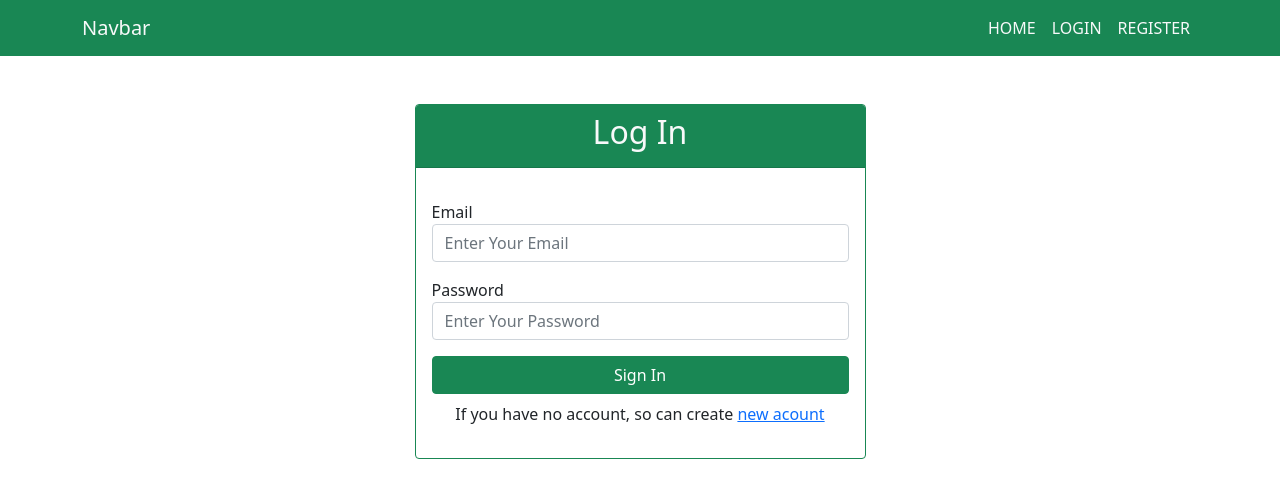
After one commit to sahosmia/Fighter, a PHP site: page /login.php in a window 1280 px wide. The commit adds this page. Shown: the top 498 px of the page. Run offline with PHP 8.4, Linux system fonts and the light colour scheme.

Commit message:
registation and login complete

```diff
--- /dev/null
+++ b/include/db.php
@@ -0,0 +1,2 @@
+<?php
+$db_connect = mysqli_connect("localhost", "root", "", "autentication");
--- /dev/null
+++ b/include/footer.php
@@ -0,0 +1,4 @@
+   <script src="https://cdn.jsdelivr.net/npm/bootstrap@5.0.1/dist/js/bootstrap.bundle.min.js"></script>
+   </body>
+
+   </html>
--- /dev/null
+++ b/include/header.php
@@ -0,0 +1,16 @@
+<?php session_start(); ?>
+<!doctype html>
+<html lang="en">
+
+<head>
+   <!-- Required meta tags -->
+   <meta charset="utf-8">
+   <meta name="viewport" content="width=device-width, initial-scale=1">
+
+   <!-- Bootstrap CSS -->
+   <link href="https://cdn.jsdelivr.net/npm/bootstrap@5.0.1/dist/css/bootstrap.min.css" rel="stylesheet">
+
+   <title>Hello, world!</title>
+</head>
+
+<body>
--- /dev/null
+++ b/include/nav.php
@@ -0,0 +1,33 @@
+<nav class="navbar navbar-expand-lg navbar-light bg-success">
+   <div class="container">
+      <a class="navbar-brand text-light" href="#">Navbar</a>
+      <button class="navbar-toggler" type="button" data-bs-toggle="collapse" data-bs-target="#navbarSupportedContent" aria-controls="navbarSupportedContent" aria-expanded="false" aria-label="Toggle navigation">
+         <span class="navbar-toggler-icon"></span>
+      </button>
+      <div class="collapse navbar-collapse" id="navbarSupportedContent">
+         <ul class="navbar-nav ms-auto mb-2 mb-lg-0 text-uppercase">
+            <li class="nav-item">
+               <a class="nav-link text-light" href="index.php">home</a>
+            </li>
+            <?php
+            if (isset($_SESSION['log_chack'])) :
+            ?>
+               <li class="nav-item">
+                  <a class="nav-link text-light" href="log_out_code.php">log Out</a>
+               </li>
+            <?php
+            else :
+            ?>
+               <li class="nav-item">
+                  <a class="nav-link text-light" href="login.php">login</a>
+               </li>
+               <li class="nav-item">
+                  <a class="nav-link text-light" href="register.php">register</a>
+               </li>
+            <?php
+            endif;
+            ?>
+         </ul>
+      </div>
+   </div>
+</nav>
--- /dev/null
+++ b/log_out_code.php
@@ -0,0 +1,5 @@
+<?php
+session_start();
+unset($_SESSION['log_chack']);
+unset($_SESSION['log_chack_email']);
+header("location: login.php");
--- /dev/null
+++ b/login.php
@@ -0,0 +1,96 @@
+<?php
+include 'include/header.php';
+include 'include/nav.php';
+
+?>
+
+<div class="container">
+   <div class="row">
+      <div class="col-md-5 m-auto mt-5">
+         <?php
+         if (isset($_SESSION['reg_success'])) :
+         ?>
+            <div class="alert alert-success" role="alert">
+               <?= $_SESSION['reg_success'] ?>
+            </div>
+         <?php
+            unset($_SESSION['reg_success']);
+         endif;
+         ?>
+         <?php
+         if (isset($_SESSION['deny_error'])) :
+         ?>
+            <div class="alert alert-warning" role="alert">
+               <?= $_SESSION['deny_error'] ?>
+            </div>
+         <?php
+            unset($_SESSION['deny_error']);
+         endif;
+         ?>
+         <div class="card border-success ">
+            <div class="card-header bg-success text-light">
+               <h2 class="text-center">Log In</h2>
+            </div>
+            <div class="card-body">
+               <form action="login_code.php" method="post">
+                  <div class="form-group mt-3">
+                     <label for="my-input">Email</label>
+                     <input id="my-input" placeholder="Enter Your Email" class="form-control" type="text" name="email" value="<?php
+                                                                                                                              if (isset($_SESSION['log_email'])) {
+                                                                                                                                 echo $_SESSION['log_email'];
+                                                                                                                                 unset($_SESSION['log_email']);
+                                                                                                                              }
+                                                                                                                              ?>">
+                     <small class="text-danger">
+                        <?php
+                        if (isset($_SESSION['log_email_error'])) {
+                           echo $_SESSION['log_email_error'];
+                           unset($_SESSION['log_email_error']);
+                        }
+                        if (isset($_SESSION['log_email_error2'])) {
+                           echo $_SESSION['log_email_error2'];
+                           unset($_SESSION['log_email_error2']);
+                        }
+                        ?>
+                     </small>
+                  </div>
+                  <div class="form-group mt-3">
+                     <label for="my-input">Password</label>
+                     <input id="my-input" placeholder="Enter Your Password" class="form-control" type="password" name="password" value="<?php
+                                                                                                                                          if (isset($_SESSION['log_password'])) {
+                                                                                                                                             echo $_SESSION['log_password'];
+                                                                                                                                             unset($_SESSION['log_password']);
+                                                                                                                                          }
+                                                                                                                                          ?>">
+                     <small class="text-danger">
+                        <?php
+                        if (isset($_SESSION['log_password_error'])) {
+                           echo $_SESSION['log_password_error'];
+                           unset($_SESSION['log_password_error']);
+                        }
+                        if (isset($_SESSION['log_password_error2'])) {
+                           echo $_SESSION['log_password_error2'];
+                           unset($_SESSION['log_password_error2']);
+                        }
+                        ?>
+                     </small>
+                  </div>
+
+                  <div class="d-grid gap-2">
+                     <button class="btn btn-success mt-3" type="submit">Sign In</button>
+                  </div>
+               </form>
+               <p class="pt-2 text-center">If you have no account, so can create <a href="register.php">new acount</a></p>
+
+            </div>
+         </div>
+      </div>
+
+   </div>
+</div>
+
+
+
+<?php
+include 'include/footer.php';
+?>
```
Also changed, not shown: calculate.php (deleted, +0 -35 lines), index.php (+41 -101 lines), login_code.php (added, +53 -0 lines), ragister_code.php (added, +67 -0 lines), register.php (added, +121 -0 lines).
